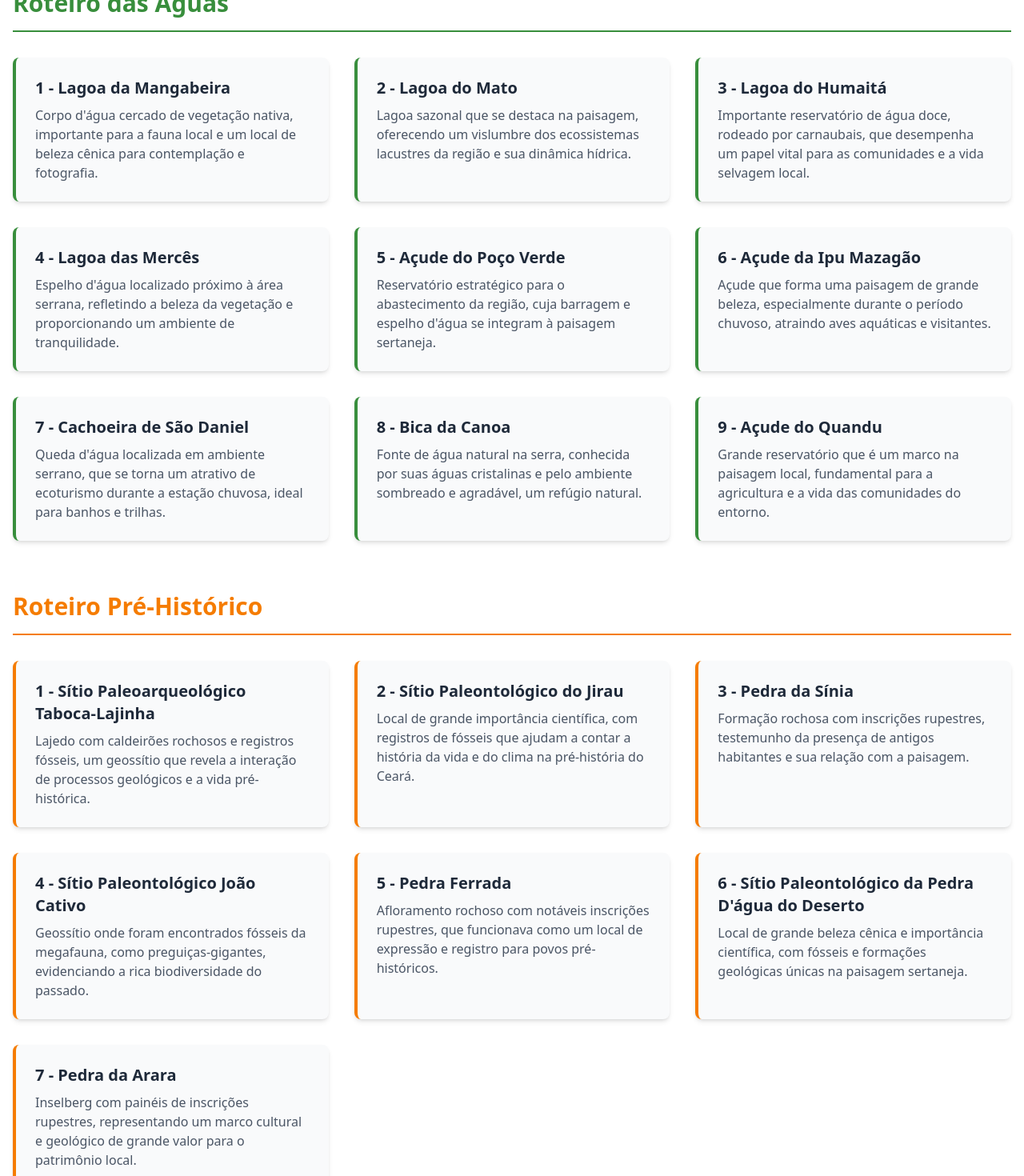
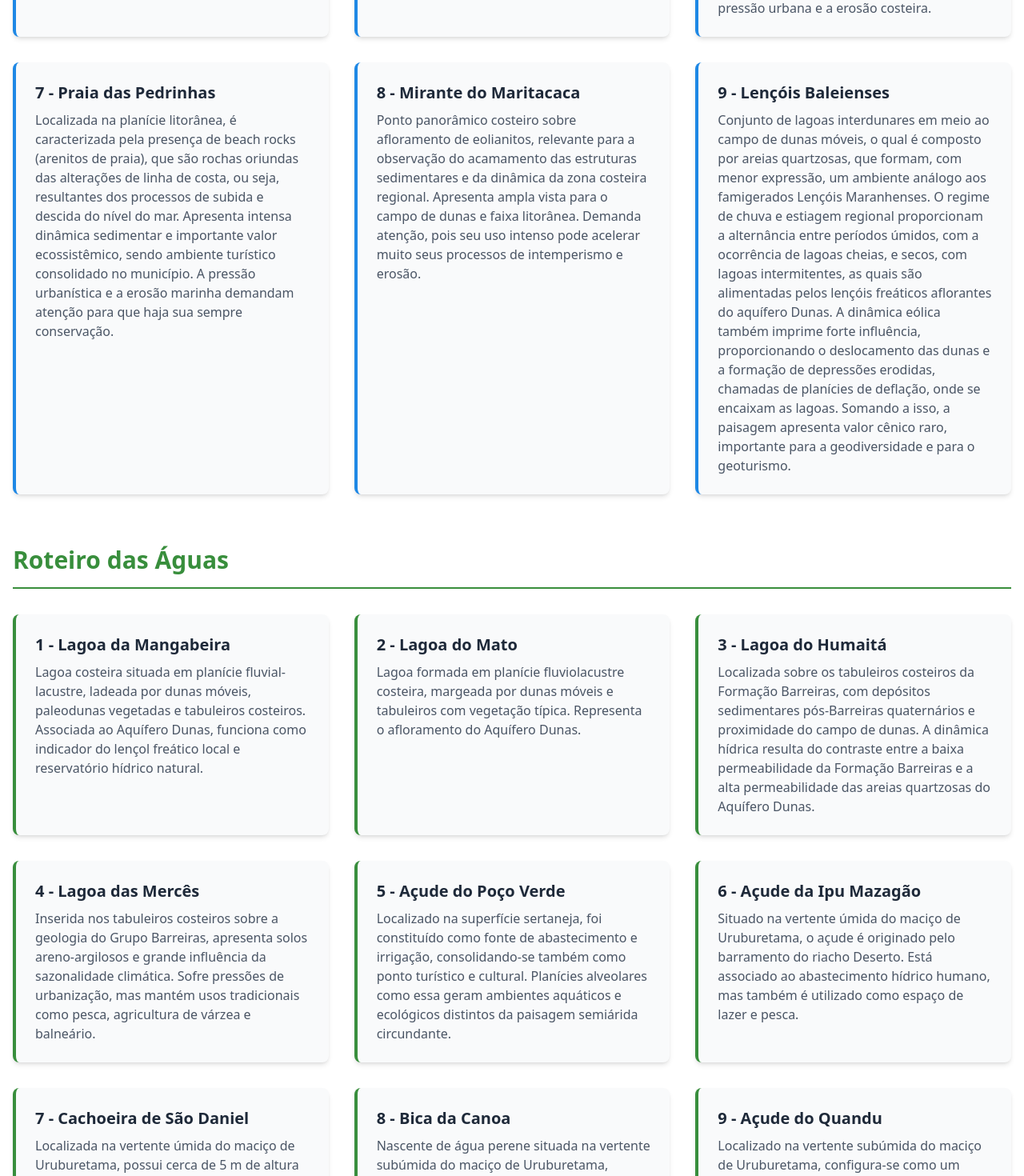
Before and after one commit to filippemonteiro/geoturismo-tres-climas, a React (Vite) app: page /geossitios in a window 1280 px wide. Shown: the part 1080-2550 px from the top of the page at 80% size. Built offline with nearby package versions, Linux system fonts and the light colour scheme.

Commit message:
feat: update tour route descriptions in the routes.ts file to reflect more accurate and detailed information

```diff
--- a/src/data/routes.ts
+++ b/src/data/routes.ts
@@ -10,18 +10,20 @@ export const routesDetails = [
   {
     name: "Roteiro Sol e Praia",
     slug: createSlug("Roteiro Sol e Praia"),
+    description:
+      "O Roteiro Sol e Praia integra a Rota Turística dos Três Climas e destaca ambientes costeiros dinâmicos, como praias arenosas, campos de dunas (fixas, móveis e paleodunas), lagoas interdunares, mirantes costeiros naturais e barras fluviais. Tais pontos sintetizam alta diversidade de geoformas e são fundamentais do ponto de vista científico, ecológico, paisagístico e sociocultural, reunindo potencial expressivo para o desenvolvimento do geoturismo local.",
     theme: "litoral",
     points: [
       {
         name: "1 - Praia dos Apliques",
         description:
-          "Caracterizada por uma extensa faixa de areia e formações rochosas esculpidas pela ação das marés, ideais para a observação da geologia costeira.",
+          "Praia com faixa arenosa extensa, com presença de barras e beach rocks. Evidencia também práticas de pesca artesanal e turismo sazonal. No local, ocorrem desafios ambientais devido à exploração turística, ocupação e erosão.",
         coordinates: { lat: -3.3745, lng: -39.3021 },
       },
       {
         name: "2 - Barrinha do Maceió",
         description:
-          "Encontro do Rio Maceió com o mar, formando uma paisagem de estuário com manguezais e uma rica biodiversidade. Excelente para ecoturismo.",
+          "Barra arenosa com dinâmica influenciada por processos eólicos, fluviais e marinhos, que promovem seus deslocamentos sazonais. Períodos chuvosos e períodos de estiagem promovem dinâmicas diferentes na potência da descarga hídrica, o que permite a movimentação da barra em direções perpendiculares, e, por vezes, paralela à linha de costa no sentido Leste-Oeste. Esse comportamento também tem influência da direção em que os ventos alísios de leste se deslocam.",
         coordinates: { lat: -3.3989, lng: -39.3496 },
       },
       {
@@ -33,7 +35,7 @@ export const routesDetails = [
       {
         name: "4 - Barra do Bodé",
         description:
-          "Foz do riacho Bodé, criando uma área de águas calmas e piscinas naturais na maré baixa, com um ecossistema estuarino preservado.",
+          "Elevação com afloramentos típicos de eolianitos, estrutura singular formada por areias cimentadas por carbonatos ao longo das oscilações do nível do mar, apresentando camadas estratigráficas bem definidas. Proporciona vistas amplas da planície costeira e dos sistemas dunares, sendo um ótimo local para a interpretação da geodiversidade local.",
         coordinates: { lat: -3.4293, lng: -39.4678 },
       },
       {
@@ -45,25 +47,25 @@ export const routesDetails = [
       {
         name: "6 - Praia da Baleia",
         description:
-          "Famosa por suas dunas brancas e lagoas interdunares, é o principal polo turístico do litoral de Itapipoca, ideal para esportes náuticos e lazer.",
+          "Enseada arenosa de cerca de 4 km, ladeada por extensos campos de dunas móveis e fixas, e por lagoas interdunares. O substrato sedimentar se articula com depósitos holocênicos e da Formação Barreiras, associados à presença de beach rocks. O local é tradicionalmente associado à pesca artesanal e se destaca pela atividade turística, demandando atenção com a pressão urbana e a erosão costeira.",
         coordinates: { lat: -3.4475, lng: -39.5283 },
       },
       {
         name: "7 - Praia das Pedrinhas",
         description:
-          "Praia rústica com afloramentos rochosos que criam um cenário distinto, ideal para quem busca tranquilidade e contato direto com a natureza.",
+          "Localizada na planície litorânea, é caracterizada pela presença de beach rocks (arenitos de praia), que são rochas oriundas das alterações de linha de costa, ou seja, resultantes dos processos de subida e descida do nível do mar. Apresenta intensa dinâmica sedimentar e importante valor ecossistêmico, sendo ambiente turístico consolidado no município. A pressão urbanística e a erosão marinha demandam atenção para que haja sua sempre conservação.",
         coordinates: { lat: -3.4589, lng: -39.5532 },
       },
       {
         name: "8 - Mirante do Maritacaca",
         description:
-          "Ponto de observação natural com vista espetacular do encontro do Rio Mundaú com o mar, na divisa com o município de Trairi.",
+          "Ponto panorâmico costeiro sobre afloramento de eolianitos, relevante para a observação do acamamento das estruturas sedimentares e da dinâmica da zona costeira regional. Apresenta ampla vista para o campo de dunas e faixa litorânea. Demanda atenção, pois seu uso intenso pode acelerar muito seus processos de intemperismo e erosão.",
         coordinates: { lat: -3.4735, lng: -39.5781 },
       },
       {
         name: "9 - Lençóis Baleienses",
         description:
-          "Espetacular campo de dunas móveis com lagoas interdunares de água doce que se formam após a quadra chuvosa, criando um cenário único.",
+          "Conjunto de lagoas interdunares em meio ao campo de dunas móveis, o qual é composto por areias quartzosas, que formam, com menor expressão, um ambiente análogo aos famigerados Lençóis Maranhenses. O regime de chuva e estiagem regional proporcionam a alternância entre períodos úmidos, com a ocorrência de lagoas cheias, e secos, com lagoas intermitentes, as quais são alimentadas pelos lençóis freáticos aflorantes do aquífero Dunas. A dinâmica eólica também imprime forte influência, proporcionando o deslocamento das dunas e a formação de depressões erodidas, chamadas de planícies de deflação, onde se encaixam as lagoas. Somando a isso, a paisagem apresenta valor cênico raro, importante para a geodiversidade e para o geoturismo.",
         coordinates: { lat: -3.452, lng: -39.5415 },
       },
     ],
@@ -71,60 +73,62 @@ export const routesDetails = [
   {
     name: "Roteiro das Águas",
     slug: createSlug("Roteiro das Águas"),
+    description:
+      "O Roteiro das Águas integra a Rota Turística dos Três Climas de Itapipoca, destacando ambientes lacustres, fluviais e aquíferos associados a diferentes compartimentos geomorfológicos, especialmente nas planícies litorâneas, tabuleiros costeiros e vertentes do Maciço de Uruburetama. Os geossítios selecionados apresentam significativos valores ecológicos, científicos, educativos e socioculturais, além de configurarem importantes pontos para o geoturismo e a conservação ambiental.",
     theme: "serra",
     points: [
       {
         name: "1 - Lagoa da Mangabeira",
         description:
-          "Corpo d'água cercado de vegetação nativa, importante para a fauna local e um local de beleza cênica para contemplação e fotografia.",
+          "Lagoa costeira situada em planície fluvial-lacustre, ladeada por dunas móveis, paleodunas vegetadas e tabuleiros costeiros. Associada ao Aquífero Dunas, funciona como indicador do lençol freático local e reservatório hídrico natural.",
         coordinates: { lat: -3.4965, lng: -39.5857 },
       },
       {
         name: "2 - Lagoa do Mato",
         description:
-          "Lagoa sazonal que se destaca na paisagem, oferecendo um vislumbre dos ecossistemas lacustres da região e sua dinâmica hídrica.",
+          "Lagoa formada em planície fluviolacustre costeira, margeada por dunas móveis e tabuleiros com vegetação típica. Representa o afloramento do Aquífero Dunas.",
         coordinates: { lat: -3.4912, lng: -39.6105 },
       },
       {
         name: "3 - Lagoa do Humaitá",
         description:
-          "Importante reservatório de água doce, rodeado por carnaubais, que desempenha um papel vital para as comunidades e a vida selvagem local.",
+          "Localizada sobre os tabuleiros costeiros da Formação Barreiras, com depósitos sedimentares pós-Barreiras quaternários e proximidade do campo de dunas. A dinâmica hídrica resulta do contraste entre a baixa permeabilidade da Formação Barreiras e a alta permeabilidade das areias quartzosas do Aquífero Dunas.",
         coordinates: { lat: -3.4998, lng: -39.6373 },
       },
       {
         name: "4 - Lagoa das Mercês",
         description:
-          "Espelho d'água localizado próximo à área serrana, refletindo a beleza da vegetação e proporcionando um ambiente de tranquilidade.",
+          "Inserida nos tabuleiros costeiros sobre a geologia do Grupo Barreiras, apresenta solos areno-argilosos e grande influência da sazonalidade climática. Sofre pressões de urbanização, mas mantém usos tradicionais como pesca, agricultura de várzea e balneário.",
         coordinates: { lat: -3.5135, lng: -39.6019 },
       },
       {
         name: "5 - Açude do Poço Verde",
         description:
-          "Reservatório estratégico para o abastecimento da região, cuja barragem e espelho d'água se integram à paisagem sertaneja.",
+          "Localizado na superfície sertaneja, foi constituído como fonte de abastecimento e irrigação, consolidando-se também como ponto turístico e cultural. Planícies alveolares como essa geram ambientes aquáticos e ecológicos distintos da paisagem semiárida circundante.",
         coordinates: { lat: -3.4079, lng: -39.7356 },
       },
       {
         name: "6 - Açude da Ipu Mazagão",
         description:
-          "Açude que forma uma paisagem de grande beleza, especialmente durante o período chuvoso, atraindo aves aquáticas e visitantes.",
+          "Situado na vertente úmida do maciço de Uruburetama, o açude é originado pelo barramento do riacho Deserto. Está associado ao abastecimento hídrico humano, mas também é utilizado como espaço de lazer e pesca.",
         coordinates: { lat: -3.5531, lng: -39.68 },
       },
       {
         name: "7 - Cachoeira de São Daniel",
         description:
-          "Queda d'água localizada em ambiente serrano, que se torna um atrativo de ecoturismo durante a estação chuvosa, ideal para banhos e trilhas.",
+          "Localizada na vertente úmida do maciço de Uruburetama, possui cerca de 5 m de altura e é controlada por lineamentos geológicos dispostos nas direções NE–SW e NW–SE. O seu entorno está cercado por uso agrícola e fragmentos de mata nativa. ",
         coordinates: { lat: -3.5801, lng: -39.6582 },
       },
       {
         name: "8 - Bica da Canoa",
         description:
-          "Fonte de água natural na serra, conhecida por suas águas cristalinas e pelo ambiente sombreado e agradável, um refúgio natural.",
+          "Nascente de água perene situada na vertente subúmida do maciço de Uruburetama, condicionada por lineamentos estruturais. Relevante para a comunidade local como fonte de abastecimento hídrico e espaço de lazer.",
         coordinates: { lat: -3.6145, lng: -39.6201 },
       },
       {
         name: "9 - Açude do Quandu",
         description:
-          "Grande reservatório que é um marco na paisagem local, fundamental para a agricultura e a vida das comunidades do entorno.",
+          "Localizado na vertente subúmida do maciço de Uruburetama,  configura-se como um reservatório hídrico artificial sobre planície alveolar controlada por lineamentos estruturais. Destaca-se pelo uso comunitário, tanto pela balneabilidade, como pelo o abastecimento hídrico.",
         coordinates: { lat: -3.4682, lng: -39.8164 },
       },
     ],
@@ -132,48 +136,49 @@ export const routesDetails = [
   {
     name: "Roteiro Pré-Histórico",
     slug: createSlug("Roteiro Pré-Histórico"),
+    description: "",
     theme: "sertao",
     points: [
       {
-        name: "1 - Sítio Paleoarqueológico Taboca-Lajinha",
+        name: "1 - Sítio Paleontológico Lajinhas",
         description:
-          "Lajedo com caldeirões rochosos e registros fósseis, um geossítio que revela a interação de processos geológicos e a vida pré-histórica.",
+          "Lajedo com cerca de 2 km² presente na superfície sertaneja, situado no Assentamento Rural Taboca-Lajinhas. Apresenta grande concentração de tanques fossilíferos do Quaternário, com centenas de depósitos de megafauna e registro paleoambiental detalhado. Importante para pesquisas de evolução climática e paleobiológica do Sertão Nordestino.",
         coordinates: { lat: -3.4633, lng: -39.6865 },
       },
       {
         name: "2 - Sítio Paleontológico do Jirau",
         description:
-          "Local de grande importância científica, com registros de fósseis que ajudam a contar a história da vida e do clima na pré-história do Ceará.",
+          "O local está situado sobre a superfície sertaneja a oeste da sede de Itapipoca. Reúne tanques naturais fossilíferos que afloram em lajedos graníticos devido aos processos de intemperismo e controle geológico estrutural. No sítio, já foram descobertos mais de 3.000 fósseis de megafauna pleistocênica, como mastodontes, preguiças-gigantes, tatus e tigres-dentes-de-sabre. O material encontra-se salvaguardado no Museu de Pré-história de Itapipoca (MUPHI).",
         coordinates: { lat: -3.4111, lng: -39.612 },
       },
       {
-        name: "3 - Pedra da Sínia",
+        name: "3 - Pedra da Sino",
         description:
-          "Formação rochosa com inscrições rupestres, testemunho da presença de antigos habitantes e sua relação com a paisagem.",
+          "Localizada às margens da Lagoa do Juá, apresenta arte rupestre e potenciais artefatos líticos submersos. Estrutura granítica de grande relevância para o patrimônio geoarqueológico local, associado à tradição oral, pesquisas arqueológicas e relatos históricos da região.",
         coordinates: { lat: -3.3905, lng: -39.6591 },
       },
       {
         name: "4 - Sítio Paleontológico João Cativo",
         description:
-          "Geossítio onde foram encontrados fósseis da megafauna, como preguiças-gigantes, evidenciando a rica biodiversidade do passado.",
+          "Primeiro sítio paleontológico escavado em Itapipoca, está localizado próximo à comunidade Carrapato. O sítio está situado na superfície sertaneja e é possuidor de tanques naturais fossilíferos. Conta com registros de fósseis de preguiça-gigante, mastodonte, dentre outros. Com destacável importância para a paleontologia do Quaternário nacional, serviu como base para o acervo do Museu de Pré-História de Itapipoca e do Museu Nacional no Rio de Janeiro, antes do trágico incêndio ocorrido em 2018.",
         coordinates: { lat: -3.4289, lng: -39.7123 },
       },
       {
         name: "5 - Pedra Ferrada",
         description:
-          "Afloramento rochoso com notáveis inscrições rupestres, que funcionava como um local de expressão e registro para povos pré-históricos.",
+          "Localizada na comunidade do Mucambo, distrito de Assunção, possui acesso por meio de trilha. Trata-se de um boulder com ocorrência de tafone na base, apresentando honeycombs e arte rupestre associada. Notável pela expressividade das formas e registros arqueológicos, seu valor cultural é reforçado pela literatura artística e arqueológica regional.",
         coordinates: { lat: -3.3758, lng: -39.7001 },
       },
       {
-        name: "6 - Sítio Paleontológico da Pedra D'água do Deserto",
+        name: "6 - Sítio Paleontológico Pedra D'água",
         description:
-          "Local de grande beleza cênica e importância científica, com fósseis e formações geológicas únicas na paisagem sertaneja.",
+          "Inselberg granítico situado no distrito Deserto, com tanques naturais fossilíferos associados e com cerca de 50m de altura. Exibe depósitos de sedimentos areno-argilosos, registros fósseis e contextos associados à megafauna. Serve como reservatório hídrico pela comunidade local, tendo também seu valor ambiental e científico reconhecidos.",
         coordinates: { lat: -3.3521, lng: -39.7284 },
       },
       {
         name: "7 - Pedra da Arara",
         description:
-          "Inselberg com painéis de inscrições rupestres, representando um marco cultural e geológico de grande valor para o patrimônio local.",
+          "Sítio arqueológico localizado na comunidade Arara, distrito de Assunção, que configura-se com um bloco de rocha com tafone bem desenvolvido na base. Com a presença de inscrições rupestres associadas, sobretudo da tradição geométrica, também mostra-se relevante pela ocorrência de honeycombs (alvéolos de dissolução).",
         coordinates: { lat: -3.344, lng: -39.7599 },
       },
     ],
@@ -181,6 +186,8 @@ export const routesDetails = [
   {
     name: "Roteiro das Pedras",
     slug: createSlug("Roteiro das Pedras"),
+    description:
+      "O Roteiro das Pedras faz parte da Rota Turística dos Três Climas de Itapipoca e destaca, sobretudo, mirantes e blocos graníticos do Maciço de Uruburetama, sendo pontos de interesse científico, educativo, paisagístico e cultural consolidados no território. Situada na vertente subúmida do maciço de Uruburetama, configura-se com uma bolder. O local apresenta morfologias graníticas, como tafoni e honeycombs (alvéolos) na base do bolder, além de arte rupestre associada.",
     theme: "sertao",
     points: [
       {
@@ -192,55 +199,55 @@ export const routesDetails = [
       {
         name: "2 - Mirante de Santarém",
         description:
-          "Ponto de observação na serra que oferece uma vista deslumbrante da transição para o sertão, ideal para contemplar o relevo.",
+          "Esse mirante natural está situado na comunidade de Santarém, distrito de Assunção. Com vistas para vales, açude do Quandú e encostas do maciço. O local está situado sobre um afloramento granítico da vertente subúmida do maciço de Uruburetama.",
         coordinates: { lat: -3.5892, lng: -39.6015 },
       },
       {
         name: "3 - Pico de Assunção",
         description:
-          "Um dos pontos mais altos da Serra de Uruburetama no município, proporcionando uma visão de 360 graus da paisagem e de seus contrastes.",
+          "Com acesso desde o Sítio Humaitá, no distrito de Assunção, configura-se com um Bornhardt de aproximadamente 822 metros, possuindo característica de mirante na vertente subúmida do maciço de Uruburetama. Possui microformas de relevo gratítico no topo, como canais de conexão e gnammas. Apresenta vegetação relativamente preservada em seu entorno.",
         coordinates: { lat: -3.6191, lng: -39.6234 },
       },
       {
         name: "4 - Pedra do Itapicu",
         description:
-          "Formação rochosa notável, que serve como um marco geográfico e oferece trilhas para os entusiastas do ecoturismo e da geologia.",
+          "Situado no distrito de Arapari, configura-se como um Bornhardt granítico de aproximadamente 830 metros. Possui acesso através de trilha e escalada que desafiam os aventureiros, recebendo grupos de trilheiros frequentemente. Apresenta morfologias de relevo granítico, como gnammas e presença de caos de blocos na base.",
         coordinates: { lat: -3.5976, lng: -39.6821 },
       },
       {
         name: "5 - Pedra do Cágado",
         description:
-          "Rocha com uma forma peculiar que se assemelha ao animal, fruto de processos de erosão diferencial, aguçando a imaginação dos visitantes.",
+          "Situado no distrito de Arapari, configura-se como um Bornhardt granítico imponente (aproximadamente 900 metros), com encostas convexas, topo arredondado com microformas de dissolução e fraturamento ortogonal. Possui caos de blocos na base e vegetação relativamente preservada no entorno. É um verdadeiro mirante natural da Serra de Uruburetama.",
         coordinates: { lat: -3.5204, lng: -39.7145 },
       },
       {
         name: "6 - Pedra da Itacoatiara",
         description:
-          "Lajedo com diversas e significativas inscrições rupestres, sendo um dos mais importantes sítios arqueológicos da região.",
+          "Situado no distrito de Arapari, configura-se como um Bornhardt granítico imponente (cerca de 870 metros), com caneluras e topo com morfologias de relevo granítico, como gnammas e nubbins. Inserido na vertente subúmida do maciço de Uruburetama, possui uso comunitário em eventos religiosos, além de receber trilheiros frequentemente.",
         coordinates: { lat: -3.5283, lng: -39.7402 },
       },
       {
         name: "7 - Mirante da Santa Rita",
         description:
-          "Local de grande beleza cênica na serra, oferecendo vistas espetaculares e um ambiente propício para o turismo contemplativo.",
+          "Situado no distrito de Arapari, o mirante é de fácil acesso, estando próximo à sede do município de Itapipoca. O local já foi utilizado inclusive para voos livres de parapente. Formado por afloramentos graníticos do maciço de Uruburetama, evidencia o contato entre unidades geomorfológicas (Serra de Uruburetama e superfície sertaneja adjacente).",
         coordinates: { lat: -3.6333, lng: -39.6385 },
       },
       {
         name: "8 - Mirante dos Picos",
         description:
-          "Ponto estratégico que permite a observação de diversos picos e elevações da serra, um laboratório a céu aberto para o estudo do relevo.",
+          "Situado no distrito sede do município de Itapipoca (com aproximadamente 500 metros), tem acesso através de uma trilha íngreme. Está disposto sobre granitóides do maciço de Uruburetama, com vistas para a sede do município de Itapipoca e para a superfície sertaneja que bordeja o maciço. No horizonte é possível ver a Serra da Meruoca.",
         coordinates: { lat: -3.625, lng: -39.659 },
       },
       {
         name: "9 - Mirante da Serrinha",
         description:
-          "Oferece uma vista panorâmica da porção mais baixa da serra e da planície que a circunda, ideal para entender a compartimentação do relevo.",
+          "Ponto panorâmico localizado na porção norte do maciço de Uruburetama. Proporciona amplas vistas da sede do município de Itapipoca, assim como para inselbergs e para a superfície sertaneja bordejante. Está situado sobre granitóides do maciço de Uruburetama e em seu horizonte é possível ver a Serra da Meruoca.",
         coordinates: { lat: -3.601, lng: -39.5888 },
       },
       {
         name: "10 - Pedra Lascada",
         description:
-          "Formação rochosa que exibe fraturas e feições geológicas de grande interesse didático, contando parte da história tectônica da região.",
+          "Situada no distrito sede, é considerada o marco originário do nome do município de Itapipoca. Esse bolder tem seu acesso relativamente fácil desde a sede e está composta por granitóides do Complexo Tamboril-Santa Quitéria. Apresenta feições de esfoliação esferoidal e honeycombs na sua porção reversa.",
         coordinates: { lat: -3.482, lng: -39.851 },
       },
     ],
```
